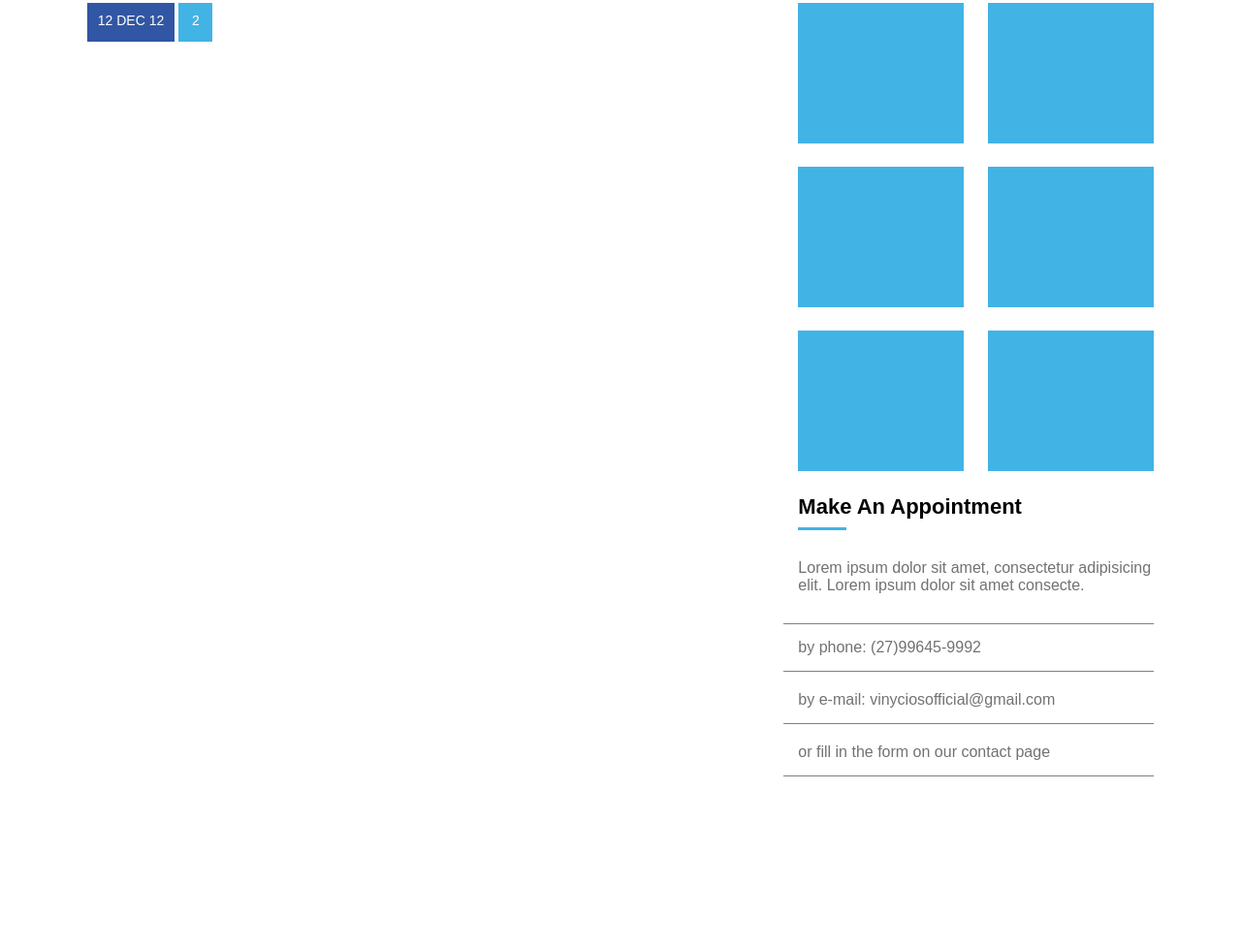
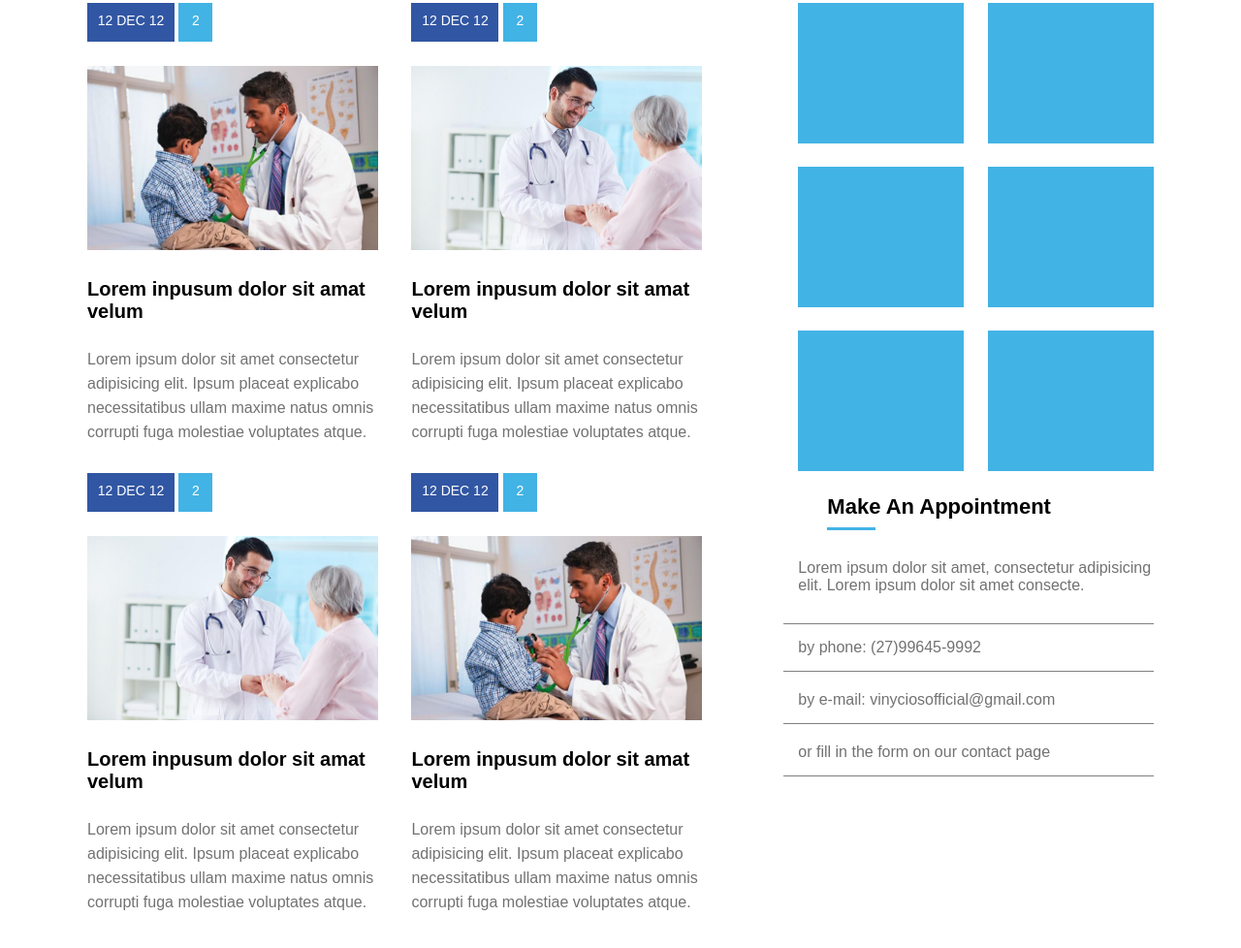
Before and after one commit to vinyciosg/Projeto-Flexbox, a plain HTML site: page index.html in a window 1280 px wide. Shown: the part 884-1862 px from the top of the page at 97% size. Drawn offline with Linux system fonts and the light colour scheme.

Commit message:
atualização do projeto

```diff
--- a/index.html
+++ b/index.html
@@ -75,6 +75,40 @@
                         <article>
                             <div class="news_data">12 DEC 12</div>
                             <div class="news_num">2</div>
+                            <div class="news_img1"><img src="imagens/fotos/imagen11.jpg" alt=""></div>
+                            <div class="news_text1"><h1>Lorem inpusum dolor sit amat velum</h1></div>
+                            <div class="news_text2"><p>Lorem ipsum dolor sit amet consectetur adipisicing elit. Ipsum placeat explicabo necessitatibus ullam maxime natus omnis corrupti fuga molestiae voluptates atque.</p></div>
+                            <div class="news_borda"></div>
+                        </article>
+                    </div>
+                    <div class="widget_body2">
+                        <article>
+                            <div class="news_data">12 DEC 12</div>
+                            <div class="news_num">2</div>
+                            <div class="news_img1"><img src="imagens/fotos/imagen12.jpg" alt=""></div>
+                            <div class="news_text1"><h1>Lorem inpusum dolor sit amat velum</h1></div>
+                            <div class="news_text2"><p>Lorem ipsum dolor sit amet consectetur adipisicing elit. Ipsum placeat explicabo necessitatibus ullam maxime natus omnis corrupti fuga molestiae voluptates atque.</p></div>
+                            <div class="news_borda"></div>
+                        </article>
+                    </div>
+                    <div class="widget_body1">
+                        <article>
+                            <div class="news_data">12 DEC 12</div>
+                            <div class="news_num">2</div>
+                            <div class="news_img1"><img src="imagens/fotos/imagen12.jpg" alt=""></div>
+                            <div class="news_text1"><h1>Lorem inpusum dolor sit amat velum</h1></div>
+                            <div class="news_text2"><p>Lorem ipsum dolor sit amet consectetur adipisicing elit. Ipsum placeat explicabo necessitatibus ullam maxime natus omnis corrupti fuga molestiae voluptates atque.</p></div>
+                            <div class="news_borda"></div>
+                        </article>
+                    </div>
+                    <div class="widget_body2">
+                        <article>
+                            <div class="news_data">12 DEC 12</div>
+                            <div class="news_num">2</div>
+                            <div class="news_img1"><img src="imagens/fotos/imagen11.jpg" alt=""></div>
+                            <div class="news_text1"><h1>Lorem inpusum dolor sit amat velum</h1></div>
+                            <div class="news_text2"><p>Lorem ipsum dolor sit amet consectetur adipisicing elit. Ipsum placeat explicabo necessitatibus ullam maxime natus omnis corrupti fuga molestiae voluptates atque.</p></div>
+                            <div class="news_borda"></div>
                         </article>
                     </div>
             </section>
--- a/template.css
+++ b/template.css
@@ -266,15 +266,16 @@ nav a:hover {
     margin-bottom: 5px;
 }
 
+.widget_body1 {
+    display: inline-block;
+}
+
+.widget_body2 {
+    display: inline-block;
+    margin-left: 30px;
+}
+
 .news_data {
-
-
-
-
-
-
-
-
     display: inline-block;
     color: white;
     background-color:  #3156A3;
@@ -294,5 +295,26 @@ nav a:hover {
    height: 30px;
    font-size: 14px;
    padding-top: 10px;
+}
+
+.news_img1 img{
+width: 300px;
+height: 190px;
+margin-top: 25px;
+margin-bottom: 25px;
+}
+
+.news_text1 {
+    font-weight: 800;
+    width: 300px;
+    font-size: 20px;
+    margin-bottom: 25px;
 
 }
+
+.news_text2 {
+    width: 300px;
+    line-height: 25px;
+    margin-bottom: 30px;
+    color:  #727272;
+}
```
